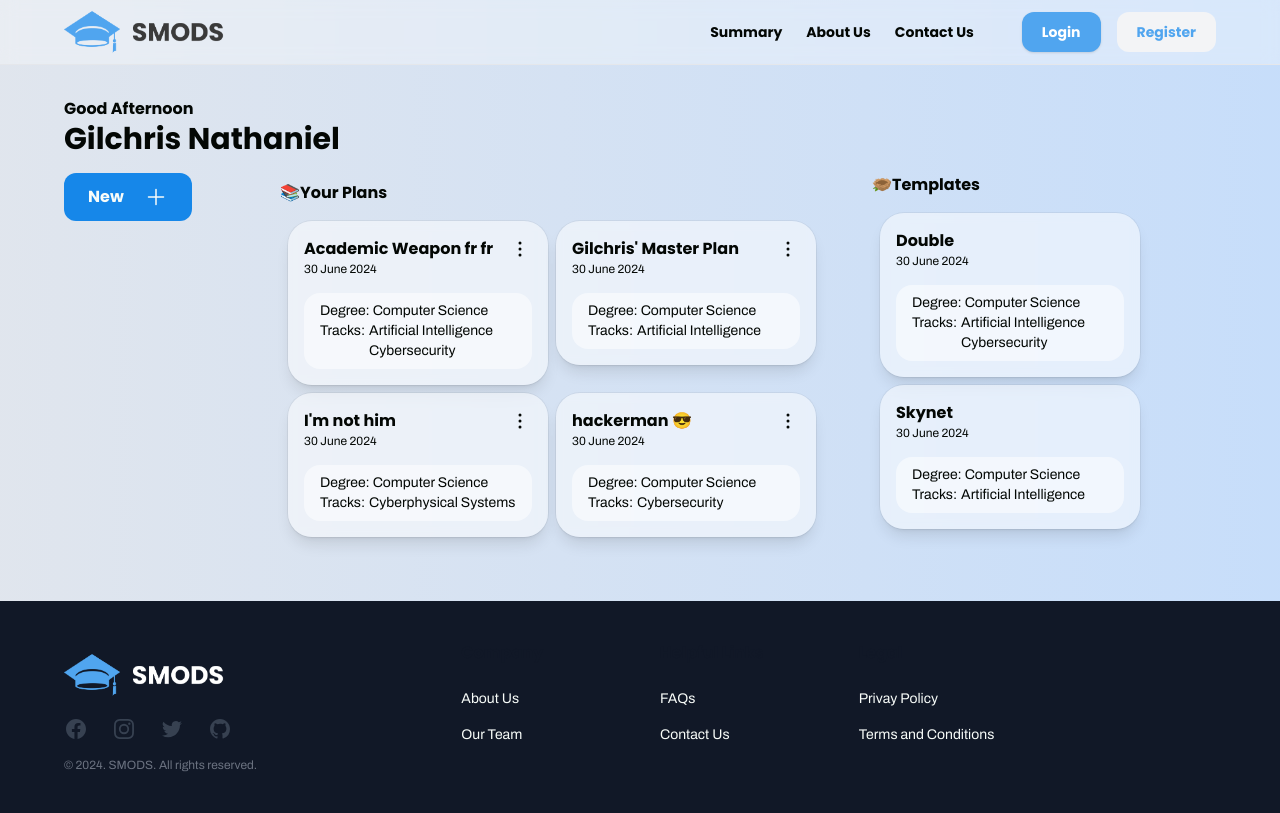
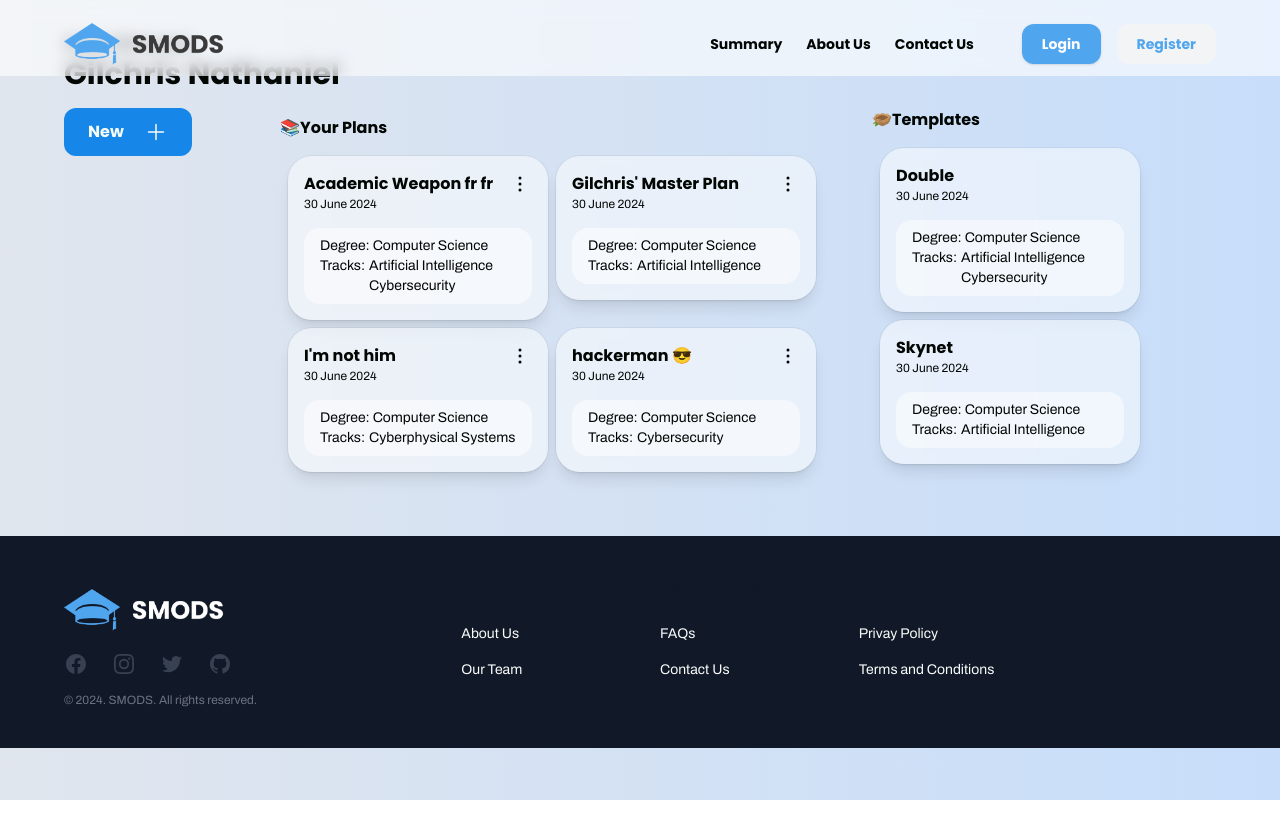
Before and after one commit to mattw23n/smods, a React (Create React App) app in the folder frontend/: page / in a window 1280 px wide. Built offline with nearby package versions, Linux system fonts and the light colour scheme.

Commit message:
Update header.jsx

```diff
--- a/frontend/src/components/header.jsx
+++ b/frontend/src/components/header.jsx
@@ -30,8 +30,8 @@ function NavItem({ title, link }) {
 
 function Header({ isSignIn }) {
     return (
-        <header className="top-0 left-0 w-full z-50 bg-white/30 backdrop-blur border-b">
-            <div className="mx-8 max-w-full px-3 sm:px-6 lg:px-8 pb-0">
+        <header className="fixed top-0 left-0 w-full z-50 bg-white backdrop-blur bg-opacity-60">
+            <div className="mx-8 max-w-full px-3 sm:px-6 lg:px-8 pt-3 pb-0">
                 <div className="flex h-16 items-center justify-between">
                     <Logo src={logo} />
 
```
